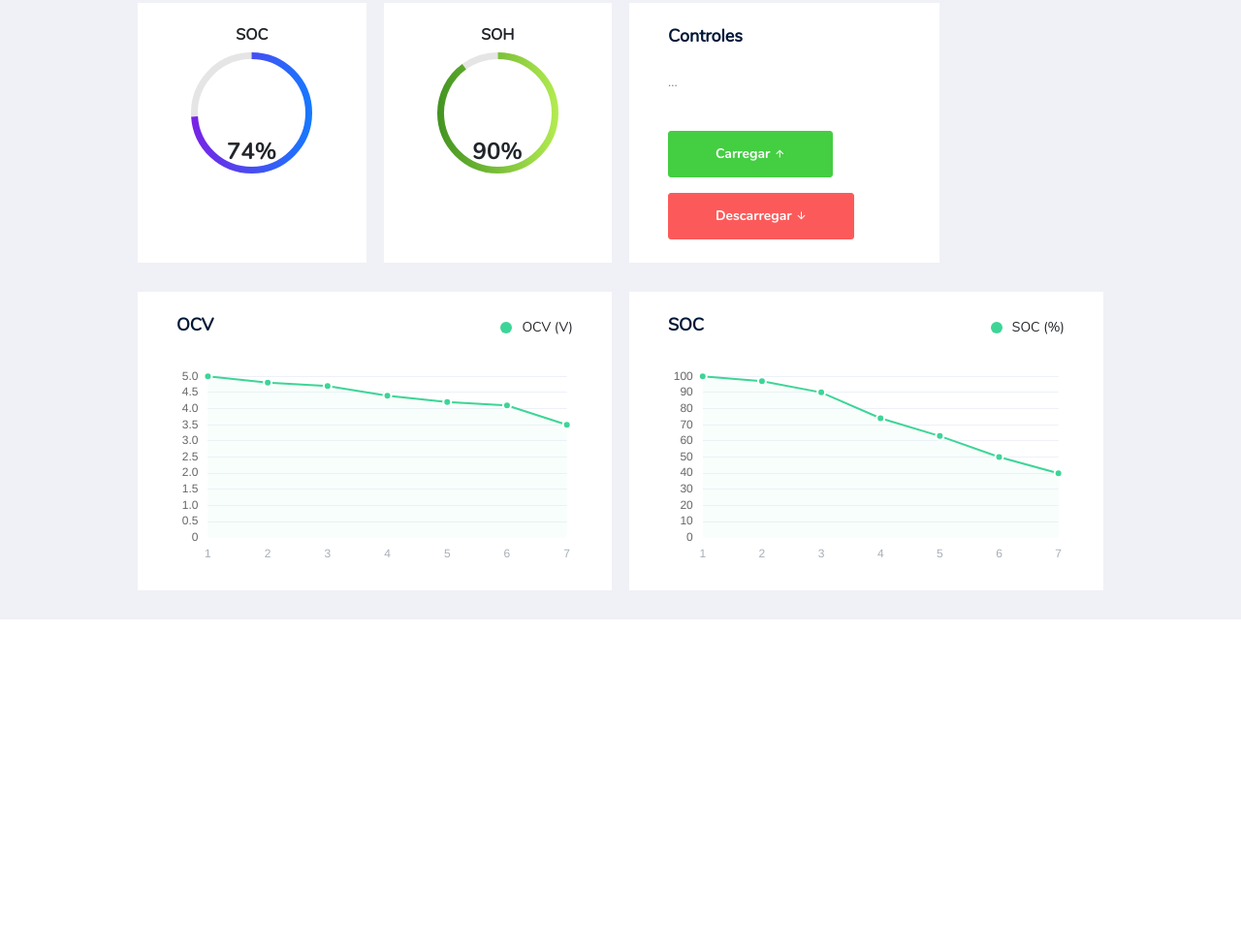
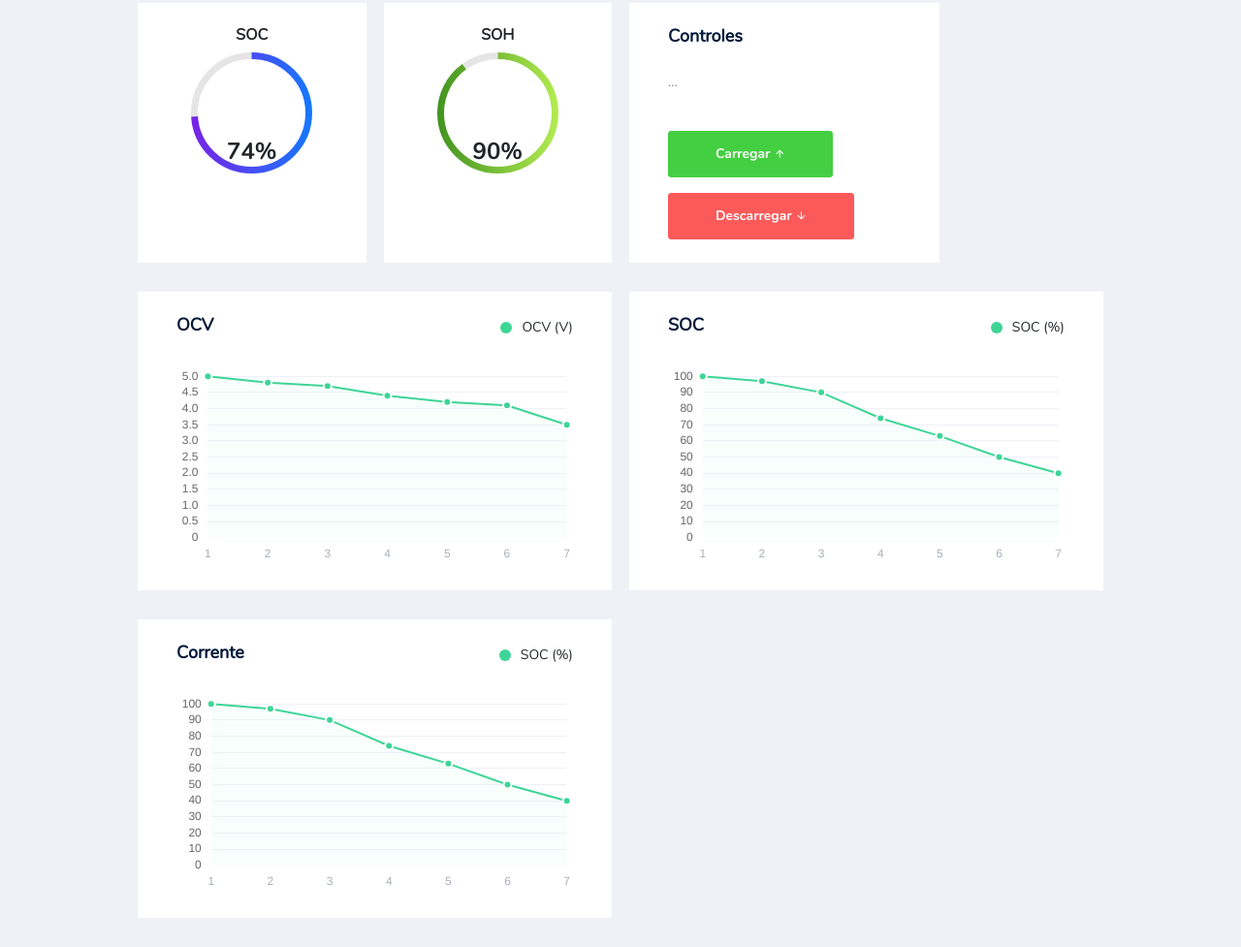
Before and after one commit to GabrielFigueira1/bess-frontend, a website with bundled scripts: page template/index.html in a window 1280 px wide. Shown: the part 126-1103 px from the top of the page at 97% size. Before the commit the page ends 800 px from the top, so only its background shows below. Built offline with nearby package versions, Linux system fonts and the light colour scheme; no server answers; files whose address does not match are found by name.

Commit message:
Add current graph

```diff
--- a/template/assets/js/dashboard.js
+++ b/template/assets/js/dashboard.js
@@ -231,6 +231,98 @@
 			});
 			document.getElementById('SOClegend').innerHTML = barChart.generateLegend();
 		}
+		if ($("#current-graph").length) {
+			var pageiVewAnalyticData = {
+				labels: ["1", "2", "3", "4", "5", "6", "7"],
+				datasets: [{
+						label: 'SOC (%)',
+						data: [100, 97, 90, 74, 63, 50, 40],
+						backgroundColor: [
+							'rgba(216,247,234, 0.19)',
+						],
+						borderColor: [
+							'#3dd597'
+						],
+						borderWidth: 2,
+						fill: true,
+						pointBorderColor: "#fff",
+						pointBackgroundColor: "#3dd597",
+						pointBorderWidth: 2,
+						pointRadius: 4,
+					}
+				],
+			};
+			var pageiVewAnalyticOptions = {
+				scales: {
+					yAxes: [{
+						display: true,
+						gridLines: {
+							drawBorder: false,
+							display: true,
+							drawTicks: false,
+							color: '#eef0fa',
+							zeroLineColor: 'rgba(90, 113, 208, 0)',
+						},
+						ticks: {
+							beginAtZero: true,
+							stepSize: 10,
+							display: true,
+							padding: 10,
+						}
+					}],
+					xAxes: [{
+						display: true,
+						position: 'bottom',
+						gridLines: {
+							drawBorder: false,
+							display: false,
+							drawTicks: false,
+						},
+						ticks: {
+							beginAtZero: true,
+							stepSize: 10,
+							fontColor: "#a7afb7",
+							padding: 10,
+						}
+					}],
+				},
+				legend: {
+					display: false,
+				},
+				legendCallback: function(chart) {
+					var text = [];
+					text.push('<ul class="' + chart.id + '-legend">');
+					for (var i = 0; i < chart.data.datasets.length; i++) {
+						text.push('<li><span class="legend-box" style="background:' + chart.data.datasets[i].borderColor[i] + ';"></span><span class="legend-label text-dark">');
+						if (chart.data.datasets[i].label) {
+							text.push(chart.data.datasets[i].label);
+						}
+						text.push('</span></li>');
+					}
+					text.push('</ul>');
+					return text.join("");
+				},
+				elements: {
+					point: {
+						radius: 1
+					},
+					line: {
+						tension: 0
+					}
+				},
+				tooltips: {
+					backgroundColor: 'rgba(2, 171, 254, 1)',
+				},
+			};
+			var barChartCanvas = $("#current-graph").get(0).getContext("2d");
+			// This will get the first returned node in the jQuery collection.
+			var barChart = new Chart(barChartCanvas, {
+				type: 'line',
+				data: pageiVewAnalyticData,
+				options: pageiVewAnalyticOptions,
+			});
+			document.getElementById('currentlegend').innerHTML = barChart.generateLegend();
+		}
 
 	});
 })(jQuery);
--- a/template/index.html
+++ b/template/index.html
@@ -95,6 +95,17 @@
                           </div>
                         </div>
                       </div>
+                      <div class="col-sm-6  grid-margin stretch-card">
+                        <div class="card">
+                          <div class="card-body">
+                            <div class="d-xl-flex justify-content-between mb-2">
+                              <h4 class="card-title">Corrente</h4>
+                              <div class="graph-custom-legend primary-dot" id="currentlegend"></div>
+                            </div>
+                            <canvas id="current-graph"></canvas>
+                          </div>
+                        </div>
+                      </div>
                     </div>
                   </div>
                 </div>
```
